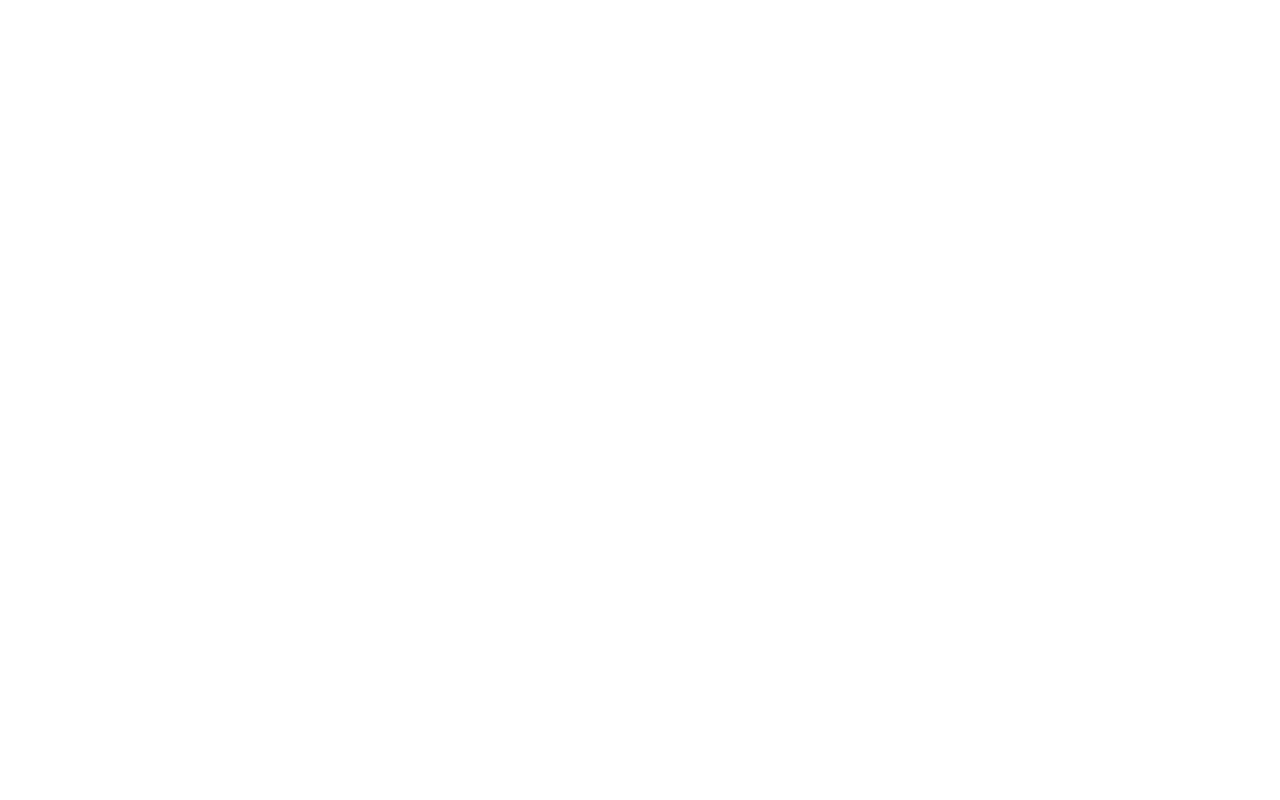
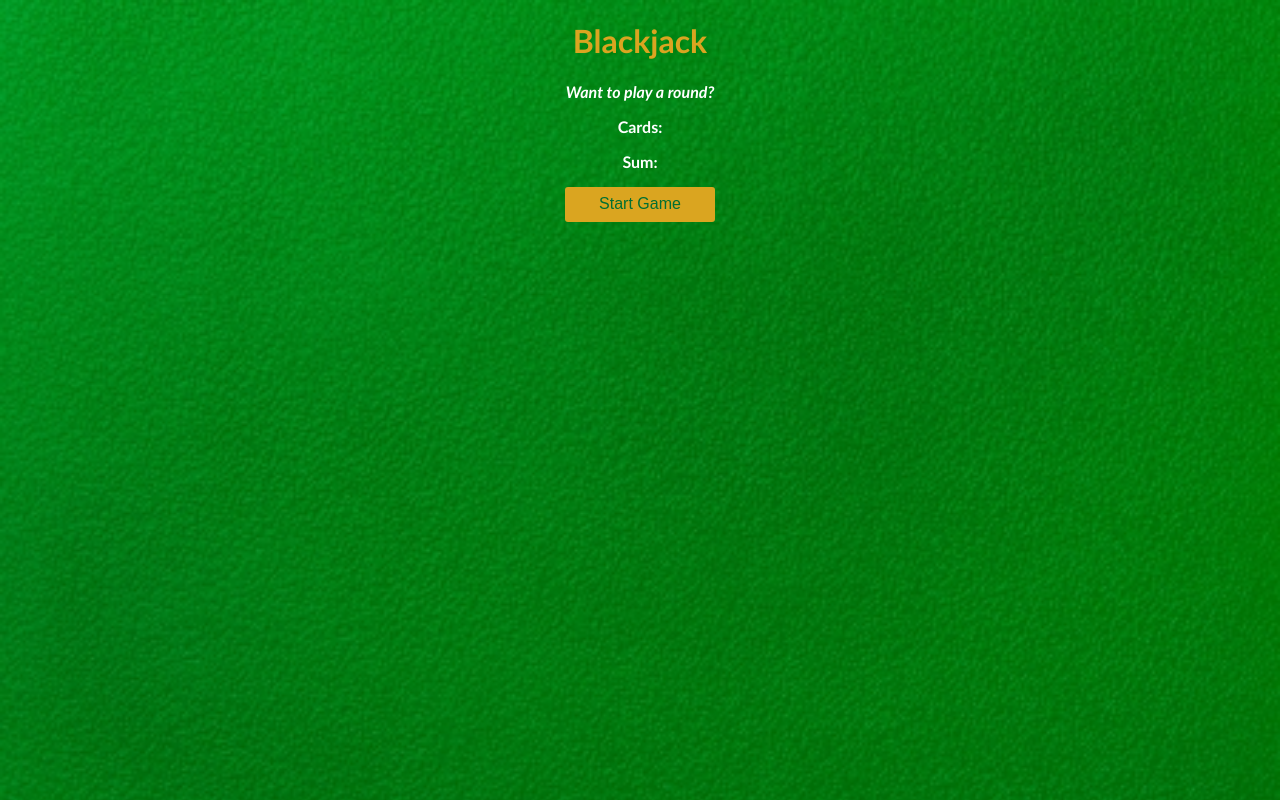
Before and after one commit to DappCoderr/BlackJack-Game, a plain HTML site: page index.html in a window 1280 px wide. Drawn offline with Linux system fonts and the light colour scheme.

Commit message:
Game added with background and styling files

```diff
--- a/index.html
+++ b/index.html
@@ -5,8 +5,15 @@
     <meta http-equiv="X-UA-Compatible" content="IE=edge">
     <meta name="viewport" content="width=device-width, initial-scale=1.0">
     <title>Document</title>
+    <link rel="stylesheet" href="style.css">
 </head>
 <body>
+    <h1>Blackjack</h1>
+    <p id='message-el'>Want to play a round?</p>
+    <p>Cards:</p>
+    <p>Sum:</p>
+    <button onclick="startGame()">Start Game</button>
+    <p id='output-el'></p>
     <script src="index.js"></script>
 </body>
 </html>
--- a/index.js
+++ b/index.js
@@ -0,0 +1,26 @@
+let firstCard = 11
+let secondCard = 10
+let hasBlackJack = false
+let isAlive = true
+message = ''
+
+let output_el = document.getElementById('output-el')
+sum = firstCard + secondCard
+console.log(sum)
+
+
+let startGame = ()=>{
+    if(sum <= 20) {
+        message = 'Do you want to draw a new card'
+    } else if(sum === 21) {
+        message = "Wooho!!,You've got blackjack"
+        hasBlackJack = true
+    } else {
+        message = 'You are out of game'
+        isAlive = false
+    }
+    output_el.textContent = message
+}
+
+console.log(hasBlackJack)
+console.log(isAlive)
--- a/style.css
+++ b/style.css
@@ -0,0 +1,27 @@
+body{
+    font-family: 'Trebuchet MS', 'Lucida Sans Unicode', 'Lucida Grande', 'Lucida Sans', Arial, sans-serif;
+    background-image: url("images/blackjack.png");
+    background-size: cover;
+    text-align: center;
+    color: white;
+    font-weight: bold;
+
+}
+
+h1{
+    color: goldenrod;
+}
+
+#message-el{
+     font-style: italic;
+}
+
+button{
+    color: #016f32;
+    font-size: 16px;
+    width: 150px;
+    height: 35px;
+    background: goldenrod;
+    border: none;
+    border-radius: 3px;
+}
```
Also changed, not shown: images/blackjack.png (added).
